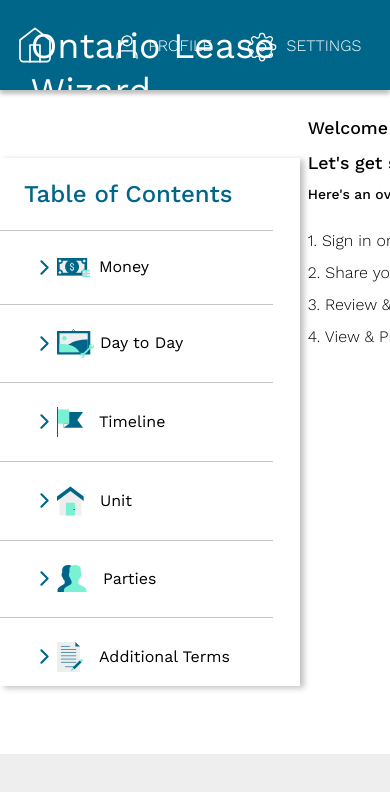
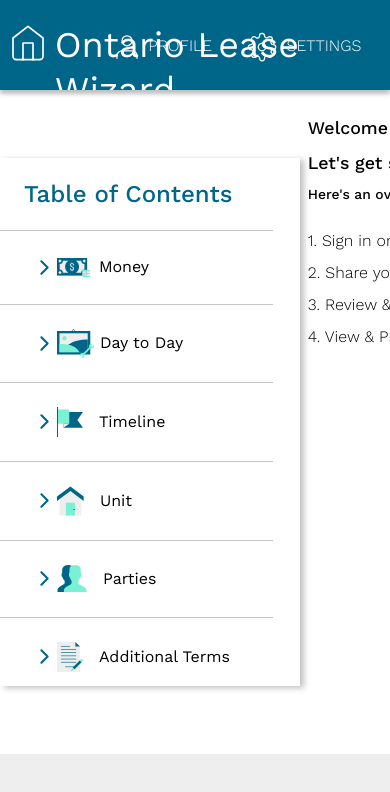
Before and after one commit to law-design-colab-ctto/ontario-lease-wizard, a React (Create React App) app: page / in a window 390 px wide. Shown: the top 792 px of the page. Built offline with nearby package versions, Linux system fonts and the light colour scheme.

Commit message:
Left header responsively scales better.

```diff
--- a/src/App.css
+++ b/src/App.css
@@ -72,10 +72,13 @@ header {
     box-shadow: 0px 4px 4px rgba(0, 0, 0, 0.25); }
   header svg.home {
     position: absolute;
-    left: 3.75%;
-    right: 93.47%;
     top: 27.78%;
     bottom: 27.78%; }
+  header .homeHeader {
+    position: absolute;
+    width: 100vw;
+    left: 2%;
+    top: 25%; }
   header .sub-nav {
     float: right; }
     header .sub-nav span.user {
@@ -127,7 +130,7 @@ header {
   font-weight: 400;
   position: absolute;
   cursor: default;
-  left: 7.85%;
+  left: 47px;
   font-size: 36px;
   line-height: 45px;
   top: 26.67%;
--- a/src/App.scss
+++ b/src/App.scss
@@ -83,10 +83,14 @@ header {
   }
   svg.home {
     position: absolute;
-    left: 3.75%;
-    right: 93.47%;
     top: 27.78%;
     bottom: 27.78%;
+  }
+  .homeHeader {
+    position: absolute;
+    width: 100vw;
+    left: 2%;
+    top: 25%;
   }
   .sub-nav {
     float: right;
@@ -148,7 +152,7 @@ header {
   font-weight: 400;
   position: absolute;
   cursor: default;
-  left: 7.85%;
+  left: 47px;
   font-size: 36px;
   line-height: 45px;
   top: 26.67%;
--- a/src/components/header.js
+++ b/src/components/header.js
@@ -5,7 +5,10 @@ export class Header extends Component {
     render() {
         return (
             <header>
-            <Home className="home" size={40} color="white" strokeWidth="1"/> <h1>Ontario Lease Wizard</h1>
+            <div className="homeHeader">
+                <Home className="home" size={40} color="white" strokeWidth="1" />
+                <h1>Ontario Lease Wizard</h1>
+            </div>
             <div className="sub-nav">
                     <li className="user"><User className="user" size={30} strokeWidth="1" color="white" /><span className="user">Profile</span></li>
                     <li className="settings"><Settings className="settings" size={30} strokeWidth="1" color="white" /><span className="settings">Settings</span></li>
```
